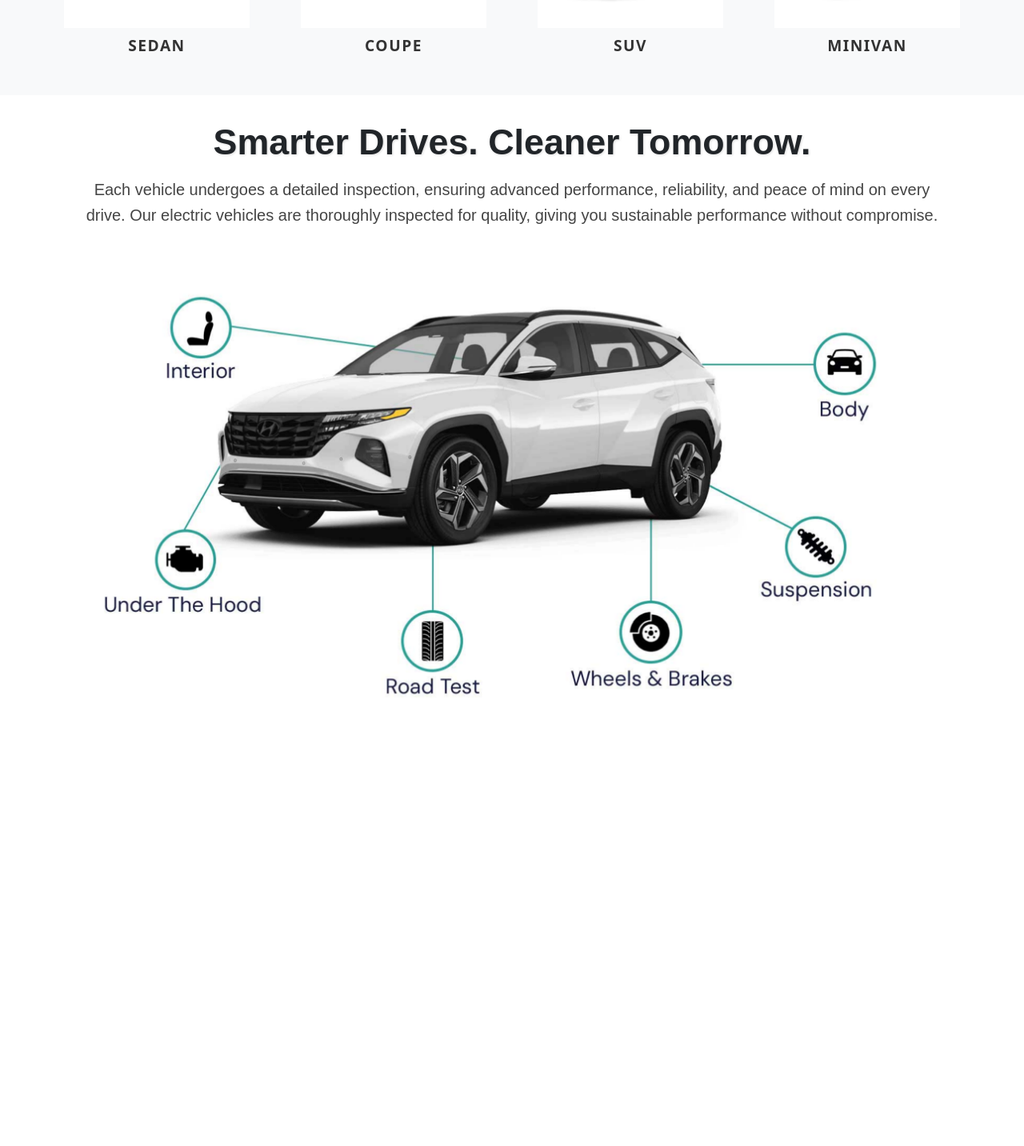
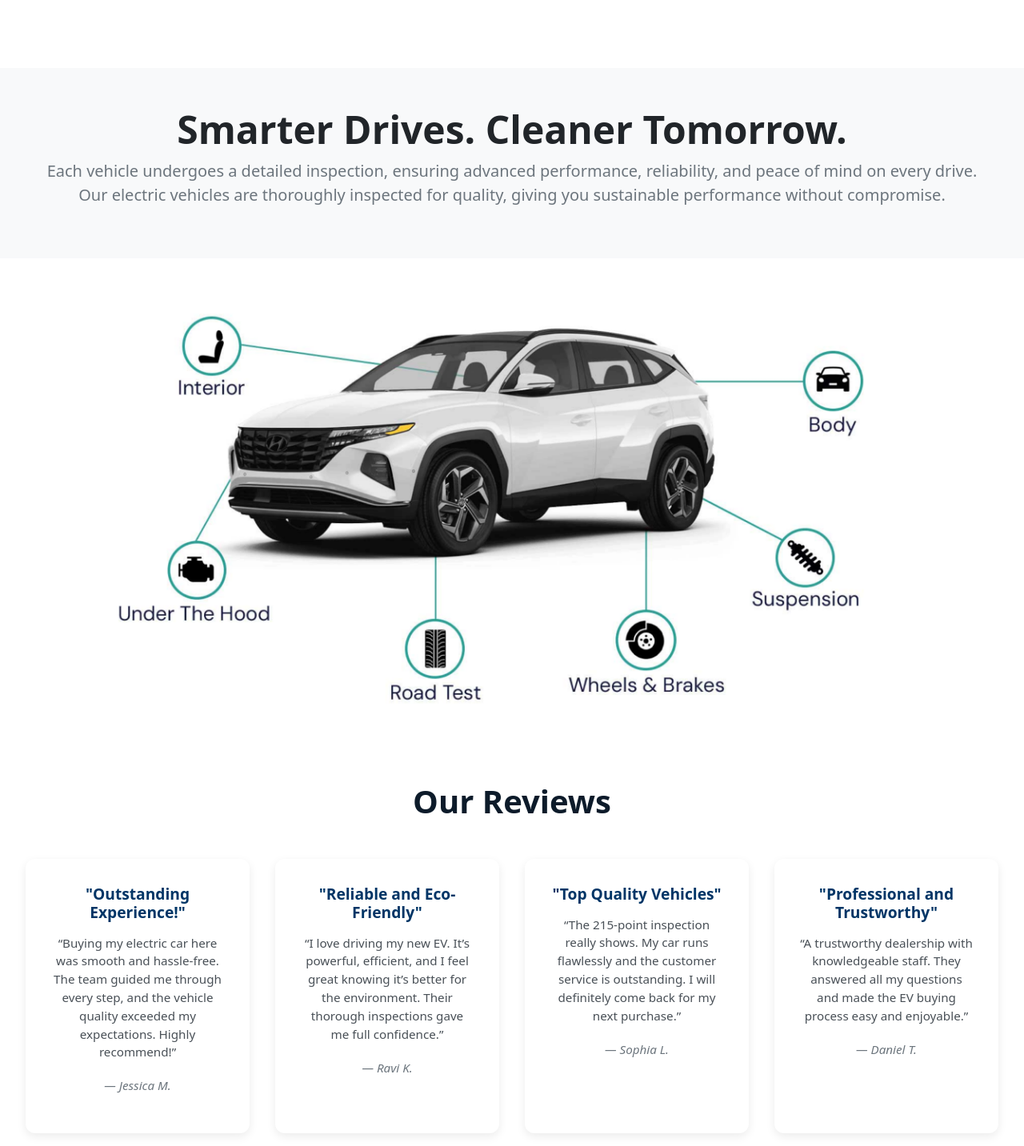
Before and after one commit to mihirpatelyorku/electric-vehicles-store, a React (Vite) app in the folder elecric-vehicle-store/: page / in a window 1280 px wide. Shown: the part 755-2188 px from the top of the page at 80% size. Before the commit the page ends 1695 px from the top, so only its background shows below. Built offline with nearby package versions, Linux system fonts and the light colour scheme.

Commit message:
add reviews sec on home

```diff
--- a/elecric-vehicle-store/src/Components/BrowseByType.jsx
+++ b/elecric-vehicle-store/src/Components/BrowseByType.jsx
@@ -4,7 +4,7 @@ import SuvImg from "../assets/homeImg/SUV.jpg";
 import VanImg from "../assets/homeImg/Van.jpg";
 function BrowseByType() {
   return (
-    <div className="Browse text-center bg-light">
+    <div className="Browse text-center">
       <h1 className="question">Browse Popular Vehicle Styles</h1>
       <div className="browseBox">
         <div>
--- a/elecric-vehicle-store/src/Components/Detail.jsx
+++ b/elecric-vehicle-store/src/Components/Detail.jsx
@@ -1,16 +1,20 @@
-import QualityImg from "../assets/homeImg/Quality.png"
+import QualityImg from "../assets/homeImg/Quality.png";
+
 function Detail() {
   return (
-    <div className="text-center detail-section">
-      <h1>Smarter Drives. Cleaner Tomorrow.</h1>
-      <p>
-        Each vehicle undergoes a detailed inspection, ensuring advanced
-        performance, reliability, and peace of mind on every drive. Our electric
-        vehicles are thoroughly inspected for quality, giving you sustainable
-        performance without compromise.
-      </p>
-        <img src={QualityImg} alt="" />
+    <div className="detail-section py-5 flex-details">
+      <div className="text-center bg-light p-5">
+        <h1 className="display-5 fw-bold text-dark">
+          Smarter Drives. Cleaner Tomorrow.
+        </h1>
+        <p className="lead text-secondary">
+          Each vehicle undergoes a detailed inspection, ensuring advanced performance, reliability, and peace of mind on every drive. Our electric vehicles are thoroughly inspected for quality, giving you sustainable performance without compromise.
+        </p>
+        </div>
+        <img src={QualityImg} alt="EV Quality Inspection" className="img-fluid quality-img" />
+
     </div>
   );
 }
+
 export default Detail;
--- a/elecric-vehicle-store/src/Components/Footer.jsx
+++ b/elecric-vehicle-store/src/Components/Footer.jsx
@@ -0,0 +1,4 @@
+function Footer(){
+
+}
+export default
--- /dev/null
+++ b/elecric-vehicle-store/src/Components/Reviews.jsx
@@ -0,0 +1,45 @@
+function Reviews() {
+  return (
+    <div className="review">
+      <h1>Our Reviews</h1>
+      <div className="flexBox">
+        <div className="review-Box">
+          <h5>"Outstanding Experience!"</h5>
+          <p>
+            “Buying my electric car here was smooth and hassle-free. The team
+            guided me through every step, and the vehicle quality exceeded my
+            expectations. Highly recommend!”
+          </p>
+          <p>— Jessica M.</p>
+        </div>
+        <div className="review-Box">
+          <h5>"Reliable and Eco-Friendly"</h5>
+          <p>
+            “I love driving my new EV. It’s powerful, efficient, and I feel
+            great knowing it’s better for the environment. Their thorough
+            inspections gave me full confidence.”
+          </p>
+          <p>— Ravi K.</p>
+        </div>
+        <div className="review-Box">
+          <h5>"Top Quality Vehicles"</h5>
+          <p>
+            “The 215-point inspection really shows. My car runs flawlessly and
+            the customer service is outstanding. I will definitely come back for
+            my next purchase.”
+          </p>
+          <p>— Sophia L.</p>
+        </div>
+        <div className="review-Box">
+          <h5>"Professional and Trustworthy"</h5>
+          <p>
+            “A trustworthy dealership with knowledgeable staff. They answered
+            all my questions and made the EV buying process easy and enjoyable.”
+          </p>
+          <p>— Daniel T.</p>
+        </div>
+      </div>
+    </div>
+  );
+}
+export default Reviews;
--- a/elecric-vehicle-store/src/pages/Home.jsx
+++ b/elecric-vehicle-store/src/pages/Home.jsx
@@ -1,6 +1,7 @@
 import coverImg from "../assets/homeImg/Cover.jpg";
 import BrowseByType from "../Components/BrowseByType";
 import Detail from "../Components/detail";
+import Reviews from "../Components/Reviews";
 function Home() {
   return (
     <>
@@ -9,6 +10,7 @@ function Home() {
       </div>
       <BrowseByType />
       <Detail />
+      <Reviews />
     </>
   );
 }
--- a/elecric-vehicle-store/src/style.css
+++ b/elecric-vehicle-store/src/style.css
@@ -84,7 +84,7 @@
 }
 
 .img-home {
-  height: 200px;
+  height: 150px;
 }
 
 .browseBox {
@@ -115,7 +115,6 @@
 }
 
 .browseBox > div {
-  margin: 1rem;
   padding: 1rem;
   display: flex;
   flex-direction: column;
@@ -124,31 +123,73 @@
   transition: transform 0.3s ease;
 }
 
+
 .browseBox > div:hover {
   transform: scale(1.1);
 }
 
-.detail-section {
-  margin: 1rem;
-  padding: 1rem 5rem;
-  font-family: 'Poppins', sans-serif;
-  text-align: center;
+.flex-details{
   display: flex;
   justify-content: center;
   align-items: center;
   flex-direction: column;
 }
 
-.detail-section h1 {
-  font-size: 2.8rem;
-  font-weight: 700;
-  margin-bottom: 1rem;
-  text-shadow: 1px 1px 3px rgba(0, 0, 0, 0.15);
+.quality-img {
+  max-width: 1050px;
+  width: 100%;
+  height: auto;
+  margin-top: 20px;
 }
 
-.detail-section p {
-  font-size: 1.25rem;
-  line-height: 1.6;
-  margin-bottom: 2rem;
-  color: #444;
+.review {
+  padding: 1rem 2rem;
+  text-align: center;
 }
+
+.review h1 {
+  font-size: 2.5rem;
+  font-weight: 700;
+  margin-bottom: 3rem;
+  color: #0d1b2a;
+}
+
+.flexBox {
+  display: flex;
+  flex-wrap: wrap;
+  justify-content: center;
+  gap: 2rem;
+}
+
+.review-Box {
+  padding: 2rem;
+  border-radius: 12px;
+  box-shadow: 0 4px 12px rgba(0, 0, 0, 0.08);
+  max-width: 300px;
+  flex: 1 1 250px;
+  transition: transform 0.3s ease, box-shadow 0.3s ease;
+}
+
+.review-Box:hover {
+  transform: translateY(-5px);
+  box-shadow: 0 8px 18px rgba(0, 0, 0, 0.12);
+}
+
+.review-Box h5 {
+  font-size: 1.2rem;
+  font-weight: 600;
+  color: #003566;
+  margin-bottom: 1rem;
+}
+
+.review-Box p {
+  font-size: 0.95rem;
+  color: #495057;
+  line-height: 1.5;
+}
+
+.review-Box p:last-child {
+  font-style: italic;
+  color: #6c757d;
+  margin-top: 1.2rem;
+}
```
